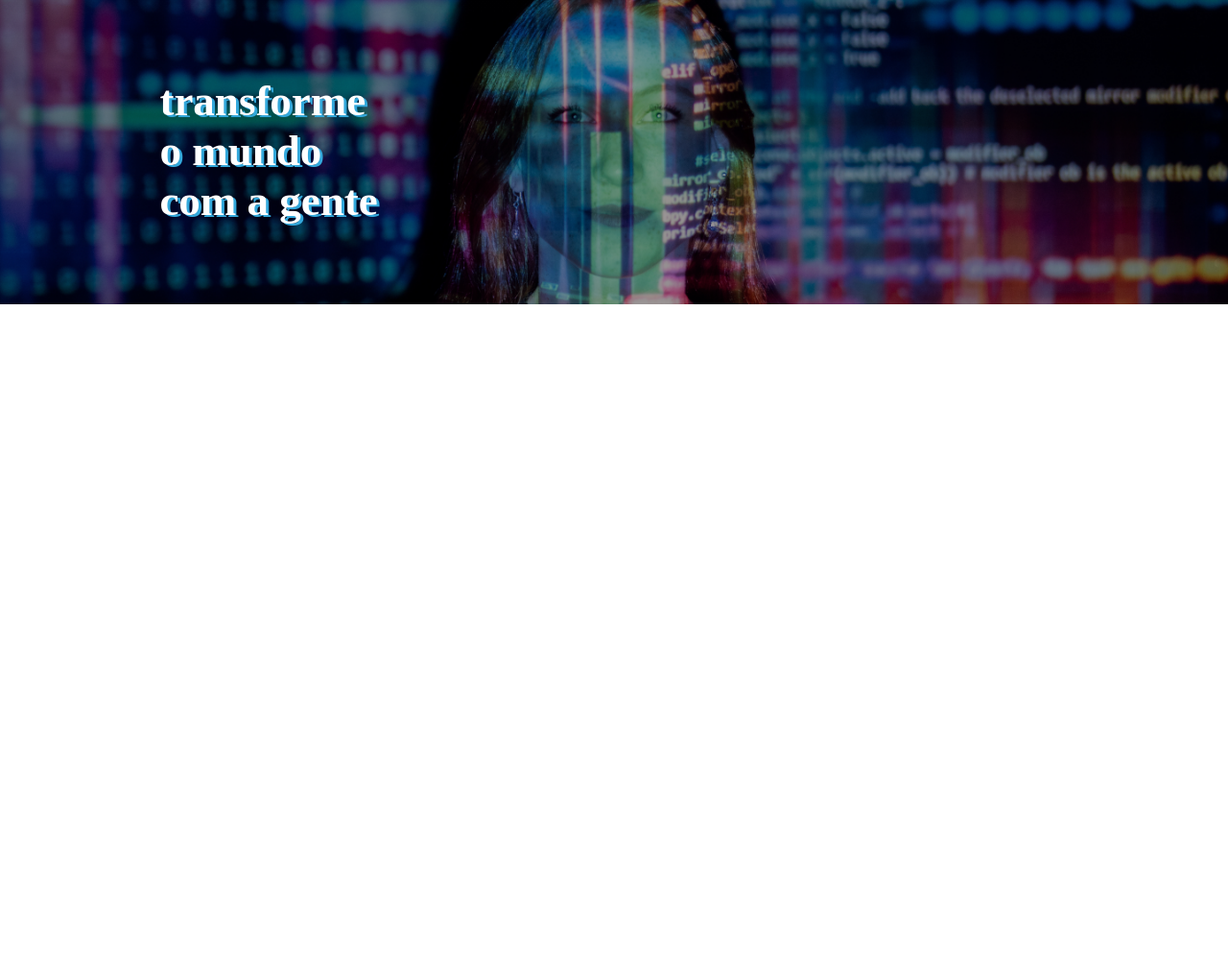
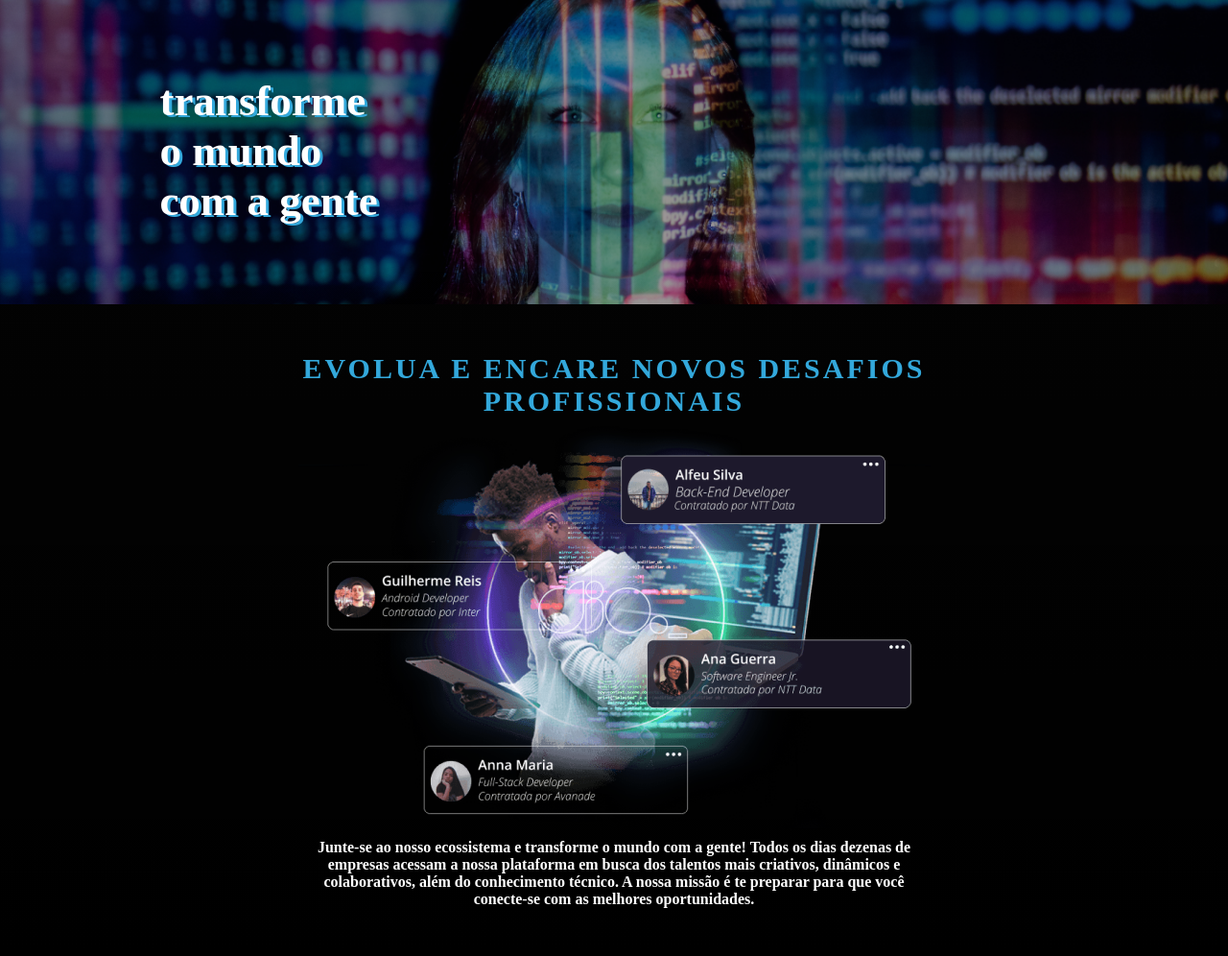
Before and after one commit to luad3cristal/dio3, a plain HTML site: page index.html in a window 1280 px wide. Shown: the part 721-1717 px from the top of the page at 96% size. Before the commit the page ends 1038 px from the top, so only its background shows below. Drawn offline with Linux system fonts and the light colour scheme.

Commit message:
adding and styling main third section

```diff
--- a/index.html
+++ b/index.html
@@ -31,8 +31,10 @@
           e CSS: sem nenhuma biblioteca ou framework a mais.
         </h4>
         <div>
-          <button> <span>Módulo 01:</span> primeiros passos com CSS</button>
-          <button> <span>Módulo 02:</span> trabalhando com layouts no CSS</button>
+          <button><span>Módulo 01:</span> primeiros passos com CSS</button>
+          <button>
+            <span>Módulo 02:</span> trabalhando com layouts no CSS
+          </button>
           <button>
             <span>Módulo 03:</span> refinando os estilos CSS das nossas páginas
           </button>
@@ -40,7 +42,26 @@
       </section>
 
       <section id="section2">
-        <h1>transforme <br> o mundo <br> com a gente</h1>
+        <h1>
+          transforme <br />
+          o mundo <br />
+          com a gente
+        </h1>
+      </section>
+
+      <section id="section3">
+        <h1>
+          Evolua e encare novos desafios <br />
+          profissionais
+        </h1>
+        <img src="./assets/image4.png" alt="" />
+        <h4>
+          Junte-se ao nosso ecossistema e transforme o mundo com a gente! Todos
+          os dias dezenas de empresas acessam a nossa plataforma em busca dos
+          talentos mais criativos, dinâmicos e colaborativos, além do
+          conhecimento técnico. A nossa missão é te preparar para que você
+          conecte-se com as melhores oportunidades.
+        </h4>
       </section>
     </main>
   </body>
--- a/style.css
+++ b/style.css
@@ -145,3 +145,26 @@ main #section2 {
   font-size: 45px;
   text-shadow: 3px 2px 0px #33a8db;
 }
+
+/* terceiro setor do main */
+main #section3 {
+  width: 100vw;
+  padding: 50px 0;
+
+  display: flex;
+  align-items: center;
+  flex-direction: column;
+  text-align: center;
+  gap: 5px;
+}
+
+#section3 h1 {
+  font-size: 30px;
+  letter-spacing: 3px;
+  text-transform: uppercase;
+  color: #33a8db;
+}
+
+#section3 h4 {
+  width: 50%;
+}
```
